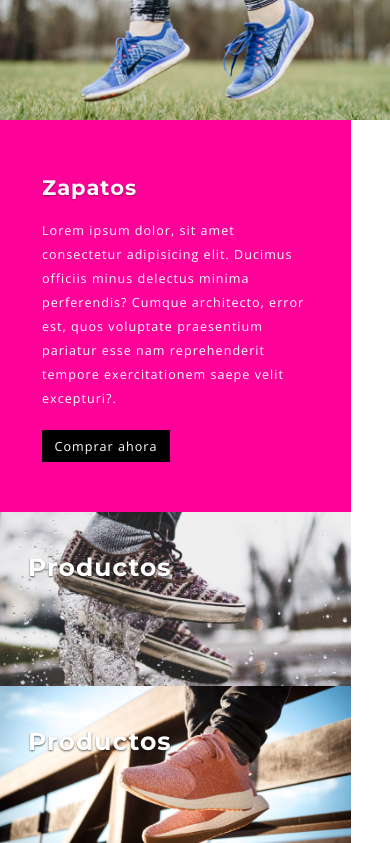
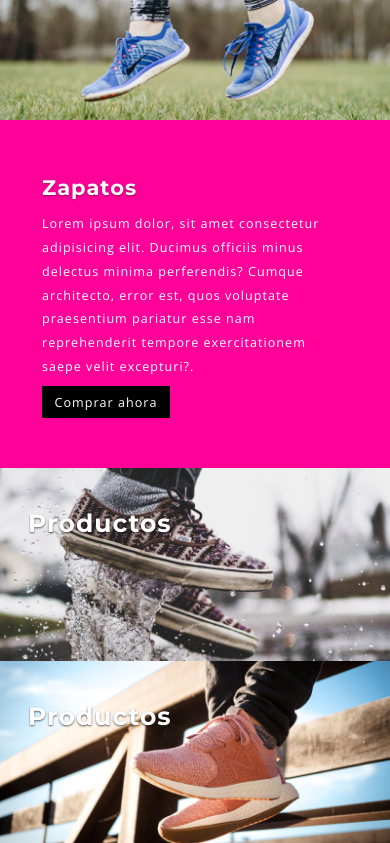
Before and after one commit to Eddygarciabermejo/Jefapp, a plain HTML site: page index.html in a window 390 px wide. Shown: the part 1157-2000 px from the top of the page. Drawn offline with nearby package versions, Linux system fonts and the light colour scheme.

Commit message:
Add files via upload

```diff
--- a/css/style.css
+++ b/css/style.css
@@ -796,7 +796,7 @@ li.dropdown.act a.w3_icons_act {
     font-size: 30px;
     text-align: left;
     color: #FFF;
-    margin-bottom: 20px;
+    margin-bottom: 8px;
     font-weight: 700;
     letter-spacing: 1px;
     text-shadow: 0 1px 2px rgba(0, 0, 0, 0.41);
@@ -806,7 +806,7 @@ li.dropdown.act a.w3_icons_act {
     font-size: 1em;
     letter-spacing: 1px;
     line-height: 1.9em;
-	margin:1em 0 2em 0;
+	margin:1em 0 1em 0;
 }
 .shop-button a {
     background: #000;
@@ -1640,7 +1640,7 @@ p.head_para {
         height: 503px;
     }
     .style-grids_main {
-        width: 90%;
+        width: 100%;
     }
     .newsletter_w3layouts_agile {
         padding: 2em 1em;
```
